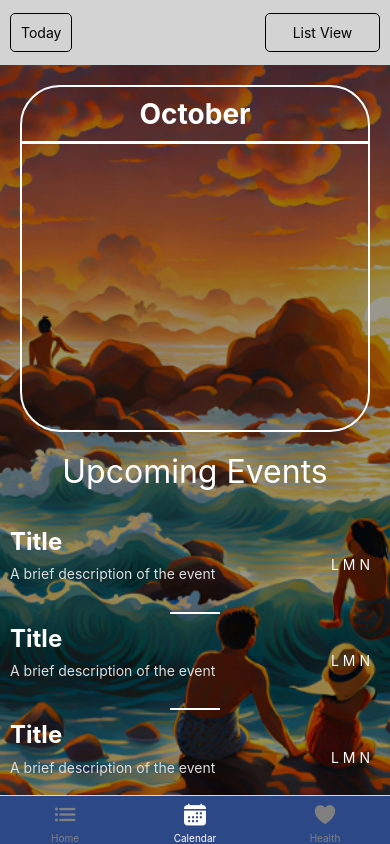
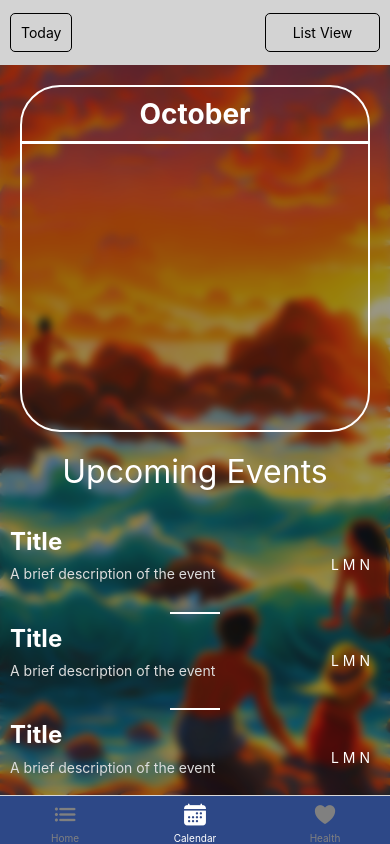
Before and after one commit to ntpotraz/PIC-Health-App, a React Native app: screen /Calendar in a window 390 px wide. Built offline with nearby package versions, Linux system fonts and the light colour scheme.

Commit message:
Added blur to calendar background

```diff
--- a/components/CalendarPage.jsx
+++ b/components/CalendarPage.jsx
@@ -3,6 +3,7 @@ import { SafeAreaView } from 'react-native-safe-area-context'
 import ListView from "./ListView";
 import CalendarView from "./CalendarView";
 import { useState } from "react";
+import { BlurView } from "expo-blur";
 
 
 const CalendarBar = ({ calendarMode, setCalendarMode }) => {
@@ -67,10 +68,12 @@ const CalendarPage = () => {
         resizeMode="cover"
         style={styles.image}
       >
-        <View style={styles.darken}>
-          <CalendarBar calendarMode={calendarMode} setCalendarMode={setCalendarMode} />
-          {calendarMode ? <CalendarView /> : <ListView />}
-        </View>
+        <BlurView intensity={20} style={styles.blur}>
+          <View style={styles.darken}>
+            <CalendarBar calendarMode={calendarMode} setCalendarMode={setCalendarMode} />
+            {calendarMode ? <CalendarView /> : <ListView />}
+          </View>
+        </BlurView>
       </ImageBackground>
     </SafeAreaView>
   )
@@ -86,9 +89,13 @@ const styles = StyleSheet.create({
     flex: 1,
     width: "100%",
     height: "100%",
+    tintColor: "#000000",
   },
   darken: {
     flex: 1,
     backgroundColor: "rgba(0,0,0,0.4)",
-  }
+  },
+  blur: {
+    flex: 1,
+  },
 })
```
Also changed, not shown: package.json (+5 -10 lines), 1 other file (tests, documents, lock files or other folders).
